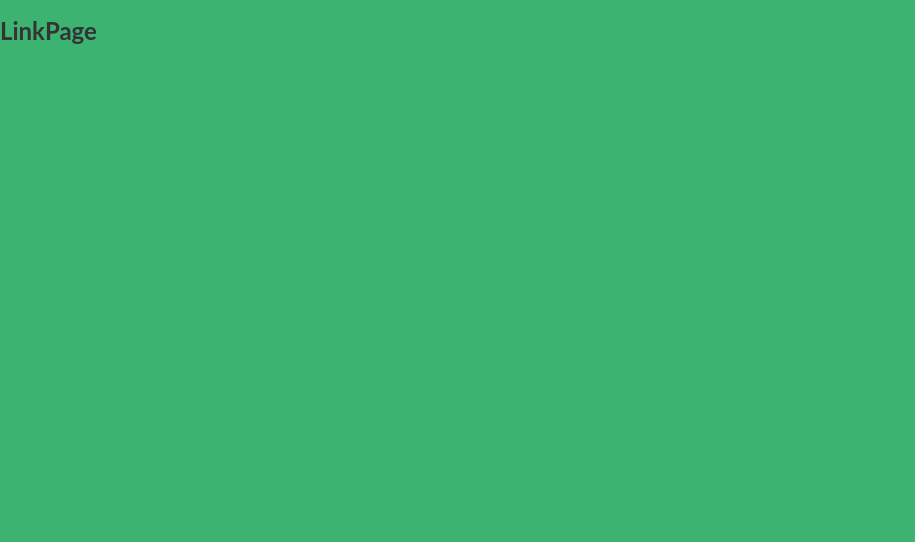
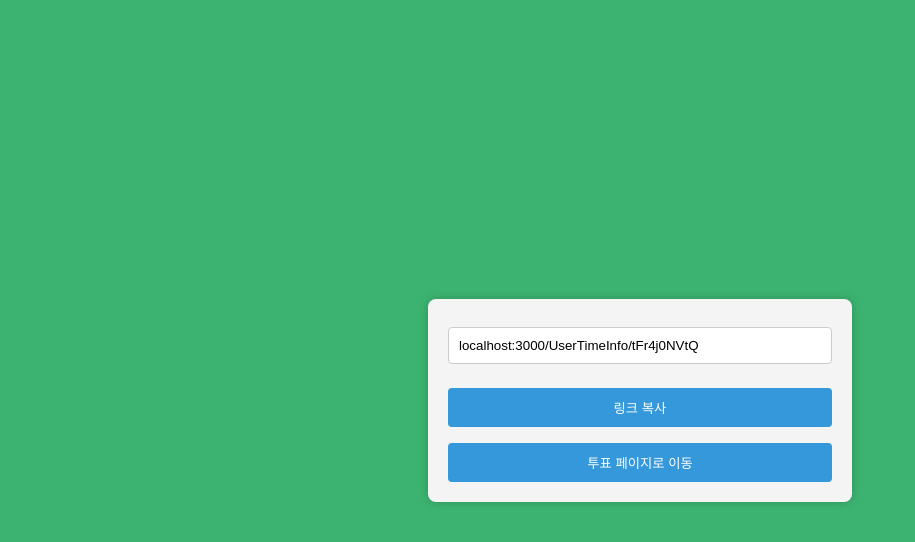
Before and after one commit to mindongmindong/whenMeet, a React (Create React App) app in the folder react-whenMeet/: page /meetinginfo/linkpage in a window 1280 px wide. Shown: the top 542 px of the page, without its empty margins (0-915 px from the left). Built offline with nearby package versions, Linux system fonts and the light colour scheme.

Commit message:
Make LinkPage.js

```diff
--- a/react-whenMeet/src/components/Button.js
+++ b/react-whenMeet/src/components/Button.js
@@ -1,7 +1,8 @@
-function Button({type,text}){
+function Button({type,text,onClick}){
     return(
         <button
         type = {type}
+        onClick={onClick}
         >
             {text}
         </button>
--- a/react-whenMeet/src/routes/HomeMake.js
+++ b/react-whenMeet/src/routes/HomeMake.js
@@ -40,7 +40,7 @@ function HomeMake() {
                 />
                 <br />
                 <Input
-                    type="text"
+                    type="password"
                     value={password}
                     onChange={onPasswordChange}
                     placeholder="관리용 Password"
--- a/react-whenMeet/src/routes/LinkPage.js
+++ b/react-whenMeet/src/routes/LinkPage.js
@@ -1,7 +1,61 @@
-function LinkPage(){
-    return(
-        <h1>LinkPage</h1>
-    );
-}
+import {useState, useEffect} from "react";
+import "../styles/HomeMake.css"
+import Input from "../components/Input";
+import Button from "../components/Button";
+import { useNavigate } from "react-router-dom";
 
-export default LinkPage;
+function LinkPage() {
+    const [link, setLink] = useState("");
+    const navigate = useNavigate();
+
+    const generateLink = () => {
+        const characters = 'ABCDEFGHIJKLMNOPQRSTUVWXYZabcdefghijklmnopqrstuvwxyz0123456789';
+        const linkLength = 10;
+
+        let randomLink = '';
+        for (let i = 0; i < linkLength; i++) {
+            const randomIndex = Math.floor(Math.random() * characters.length);
+            randomLink += characters[randomIndex];
+        }
+        setLink(randomLink);
+    };
+
+    const copyToClipboard = () => {
+        const textField = document.createElement('textarea');
+        textField.innerText = `localhost:3000/UserTimeInfo/${link}`;
+        document.body.appendChild(textField);
+        textField.select();
+        document.execCommand('copy');
+        document.body.removeChild(textField);
+        alert('링크가 복사되었습니다.');
+    };
+
+    const handleSubmit = (event)=>{
+        event.preventDefault();
+        navigate(`/UserTimeInfo/${link}`);
+    }
+    useEffect(()=>{
+        generateLink();
+    },[])
+        return (
+            <div className="center-container">
+                <form onSubmit={handleSubmit}>
+                    <Input
+                    value={`localhost:3000/UserTimeInfo/${link}`}
+                    />
+                    <Button
+                    type= "button"
+                    onClick={copyToClipboard}
+                    text= "링크 복사"
+                    />
+                    <Button
+                    type= "submit"
+                    text = "투표 페이지로 이동"
+                    />
+                </form>
+
+            </div>
+        );
+    }
+
+    export default LinkPage;
--- a/react-whenMeet/src/routes/MeetingInfo.js
+++ b/react-whenMeet/src/routes/MeetingInfo.js
@@ -11,7 +11,7 @@ function MeetingInfo() {
     const [endTime, setEndTime] = useState("");
     const navigate = useNavigate();
 
-    const handleOnClick = (event) => {
+    const handleOnChange = (event) => {
         setMeetingPurpose(event.target.value);
     }
     const handleCalendar = (value) => {
@@ -25,7 +25,7 @@ function MeetingInfo() {
     }
     const handleSubmit = (event) => {
         event.preventDefault();
-        if (meetingPurpose === "") {
+        if (meetingPurpose === "" || meetingPurpose === "선택") {
             return alert("목적을 선택하세요");;
         }
         else {
@@ -38,7 +38,8 @@ function MeetingInfo() {
                 <h1>약속 일정 만들기</h1>
                 <label>
                     목적:
-                    <select value={meetingPurpose} onClick={handleOnClick}>
+                    <select value={meetingPurpose} onChange={handleOnChange}>
+                        <option>선택</option>
                         <option>식사</option>
                         <option>공부</option>
                         <option>놀기</option>
```
